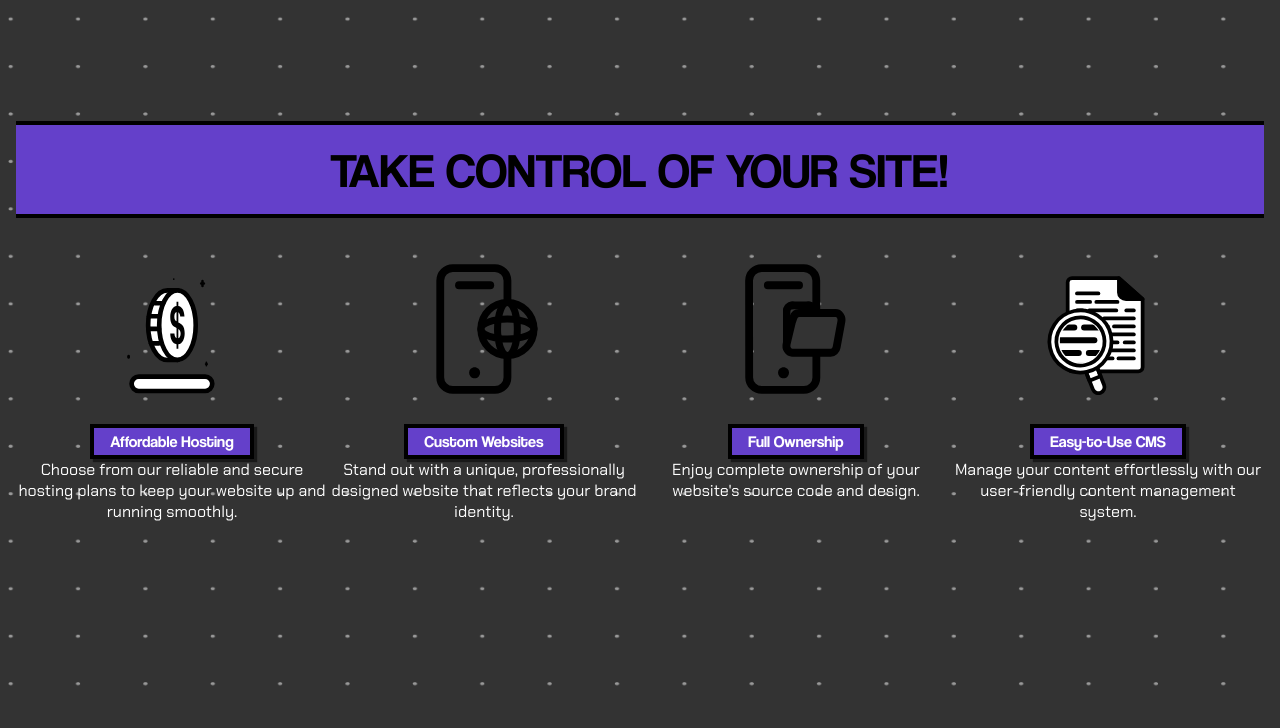
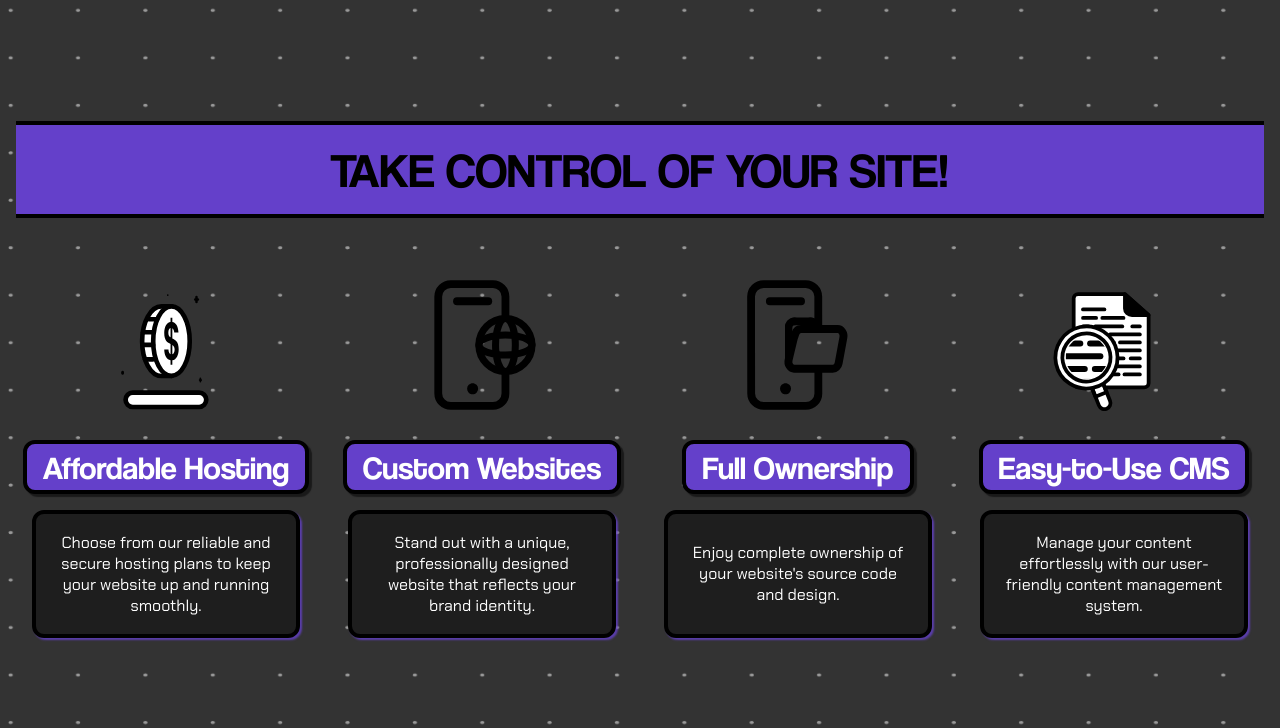
Before and after one commit to guestpixel-byte/Websites-by-Curtis, an Eleventy site: page src/index.njk in a window 1280 px wide. Shown: the part 1560-2288 px from the top of the page. Built offline with nearby package versions, Linux system fonts and the light colour scheme; Eleventy itself is replaced by a stand-in of ours; files that its build step writes are made by us from their sources.

Commit message:
1.3 update

```diff
--- a/public/style.css
+++ b/public/style.css
@@ -25,14 +25,14 @@
 
 }
 
-/* General Reset */
+/* Reset */
 * {
     margin: 0;
     padding: 0;
     box-sizing: border-box;
 }
 
-
+/* General Styles */
 body {
     background-color: #333333;
     font-family: var(--text);
@@ -58,9 +58,6 @@ body {
 
 }
 
-.red-text {
-    color: var(--primary);
-}
 
 /*
 Hero
@@ -247,9 +244,9 @@ Trusted By
 }
 
 /*
-Overview
+    Core Styles
 */
-.overview {
+.content-background {
     background-color: var(--light-black);
     padding: 3rem 1rem;
     border: #000 4px solid;
@@ -259,6 +256,21 @@ Overview
     flex-direction: column;
     align-items: center;
     width: 100%;
+}
+
+.text-background {
+    background-color: var(--light-black);
+    padding: 1rem;
+    border: #000 4px solid;
+    border-radius: 12px;
+    box-shadow: 2px 2px 2px rgba(100, 64, 202, 0.8);
+    display: flex;
+    flex-direction: column;
+    align-items: center;
+    justify-content: center;
+    width: 100%;
+    margin-top: 1rem;
+    min-height: 8rem;
 }
 
 .section-title {
@@ -271,6 +283,20 @@ Overview
     box-shadow: 2px 2px 2px rgba(0, 0, 0, 0.5);
     padding: .2rem 1rem;
     color: #000;
+    text-align: center;
+}
+
+.sub-title {
+    width: fit-content;
+    box-shadow: 3px 3px 1px rgba(0, 0, 0, 0.5);
+    padding: .25rem 1rem;
+    background: var(--secondary);
+    border: #000 solid 4px;
+    font-family: var(--special);
+    font-size: 2rem;
+    border-radius: 12px;
+    width: fit-content;
+    text-wrap: nowrap;
 }
 
 
@@ -286,14 +312,7 @@ Overview
 
 }
 
-.overview-title {
-    width: fit-content;
-    box-shadow: 3px 3px 1px rgba(0, 0, 0, 0.5);
-    padding: .25rem 1rem;
-    background: var(--secondary);
-    border: #000 solid 4px;
-    font-family: var(--special);
-}
+
 
 
 .overview-grid-cell {
@@ -301,16 +320,18 @@ Overview
     flex-direction: column;
     align-items: center;
     text-align: center;
+    padding: 1rem;
 }
 
-.overview-grid {
+.grid-four-col {
     display: grid;
-    grid-template-columns: repeat(auto-fit, minmax(250px, 1fr));
+    grid-template-columns: repeat(auto-fit, minmax(18rem, 1fr));
     grid-template-rows: auto;
     padding: 1rem 0;
+    gap: 1rem;
 }
 
-.overview-grid-cell img {
+.grid-four-col img {
     padding: .5rem;
 }
 
--- a/src/_includes/benefits.njk
+++ b/src/_includes/benefits.njk
@@ -1,28 +1,30 @@
+<section id="benefits" class="benefits">
 <div class="text-banner">
     Take control of your site!
 </div>
-<div class="overview-grid">
+<div class="grid-four-col">
     <div class="overview-grid-cell">
         <div id="lottie-animation1" class="lottie-container"></div>
-        <div class="overview-title">Affordable Hosting</div>
-        <p>Choose from our reliable and secure hosting plans to keep your website up and running smoothly.</p>
+        <div class="sub-title">Affordable Hosting</div>
+        <p class="text-background">Choose from our reliable and secure hosting plans to keep your website up and running smoothly.</p>
     </div>
     <div class="overview-grid-cell">
         <div id="lottie-animation4" class="lottie-container"></div>
-        <div class="overview-title">Custom Websites</div>
-        <p>Stand out with a unique, professionally designed website that reflects your brand identity.</p>
+        <div class="sub-title">Custom Websites</div>
+        <p class="text-background">Stand out with a unique, professionally designed website that reflects your brand identity.</p>
     </div>
     <div class="overview-grid-cell">
         <div id="lottie-animation3" class="lottie-container"></div>
-        <div class="overview-title">Full Ownership</div>
-        <p>Enjoy complete ownership of your website's source code and design.</p>
+        <div class="sub-title">Full Ownership</div>
+        <p class="text-background">Enjoy complete ownership of your website's source code and design.</p>
     </div>
     <div class="overview-grid-cell">
         <div id="lottie-animation2" class="lottie-container"></div>
-        <div class="overview-title">Easy-to-Use CMS</div>
-        <p>Manage your content effortlessly with our user-friendly content management system.</p>
+        <div class="sub-title">Easy-to-Use CMS</div>
+        <p class="text-background">Manage your content effortlessly with our user-friendly content management system.</p>
     </div>
 </div>
+</section>
 <script>
     // Load the first animation
     lottie.loadAnimation({
--- a/src/_includes/navbar.njk
+++ b/src/_includes/navbar.njk
@@ -1,7 +1,7 @@
     <nav class="navbar">
         <ul class="nav-links">
             <li><a href="#">Home</a></li>
-            <li><a href="#">About</a></li>
+            <li><a href="#overview">Overview</a></li>
             <li><a href="#">Services</a></li>
             <li><a href="#">Contact</a></li>
         </ul>
--- a/src/_includes/overview.njk
+++ b/src/_includes/overview.njk
@@ -1,4 +1,5 @@
-<div class="overview">
+<section id="overview" class="overview">
+    <div class="content-background">
         <div class="section-title">Why you should choose Curtis Brighton?
         </div>
         <p>
@@ -8,3 +9,4 @@
             also effectively communicates your brand message.
         </p>
     </div>
+</section>
--- a/src/style.css
+++ b/src/style.css
@@ -25,14 +25,14 @@
 
 }
 
-/* General Reset */
+/* Reset */
 * {
     margin: 0;
     padding: 0;
     box-sizing: border-box;
 }
 
-
+/* General Styles */
 body {
     background-color: #333333;
     font-family: var(--text);
@@ -58,9 +58,6 @@ body {
 
 }
 
-.red-text {
-    color: var(--primary);
-}
 
 /*
 Hero
@@ -247,9 +244,9 @@ Trusted By
 }
 
 /*
-Overview
+    Core Styles
 */
-.overview {
+.content-background {
     background-color: var(--light-black);
     padding: 3rem 1rem;
     border: #000 4px solid;
@@ -259,6 +256,21 @@ Overview
     flex-direction: column;
     align-items: center;
     width: 100%;
+}
+
+.text-background {
+    background-color: var(--light-black);
+    padding: 1rem;
+    border: #000 4px solid;
+    border-radius: 12px;
+    box-shadow: 2px 2px 2px rgba(100, 64, 202, 0.8);
+    display: flex;
+    flex-direction: column;
+    align-items: center;
+    justify-content: center;
+    width: 100%;
+    margin-top: 1rem;
+    min-height: 8rem;
 }
 
 .section-title {
@@ -271,6 +283,20 @@ Overview
     box-shadow: 2px 2px 2px rgba(0, 0, 0, 0.5);
     padding: .2rem 1rem;
     color: #000;
+    text-align: center;
+}
+
+.sub-title {
+    width: fit-content;
+    box-shadow: 3px 3px 1px rgba(0, 0, 0, 0.5);
+    padding: .25rem 1rem;
+    background: var(--secondary);
+    border: #000 solid 4px;
+    font-family: var(--special);
+    font-size: 2rem;
+    border-radius: 12px;
+    width: fit-content;
+    text-wrap: nowrap;
 }
 
 
@@ -286,14 +312,7 @@ Overview
 
 }
 
-.overview-title {
-    width: fit-content;
-    box-shadow: 3px 3px 1px rgba(0, 0, 0, 0.5);
-    padding: .25rem 1rem;
-    background: var(--secondary);
-    border: #000 solid 4px;
-    font-family: var(--special);
-}
+
 
 
 .overview-grid-cell {
@@ -301,16 +320,18 @@ Overview
     flex-direction: column;
     align-items: center;
     text-align: center;
+    padding: 1rem;
 }
 
-.overview-grid {
+.grid-four-col {
     display: grid;
-    grid-template-columns: repeat(auto-fit, minmax(250px, 1fr));
+    grid-template-columns: repeat(auto-fit, minmax(18rem, 1fr));
     grid-template-rows: auto;
     padding: 1rem 0;
+    gap: 1rem;
 }
 
-.overview-grid-cell img {
+.grid-four-col img {
     padding: .5rem;
 }
 
```
Also changed, not shown: public/index.html, src/_includes/base.njk (indentation only). Lines whose indentation alone changed are shown as unchanged.
